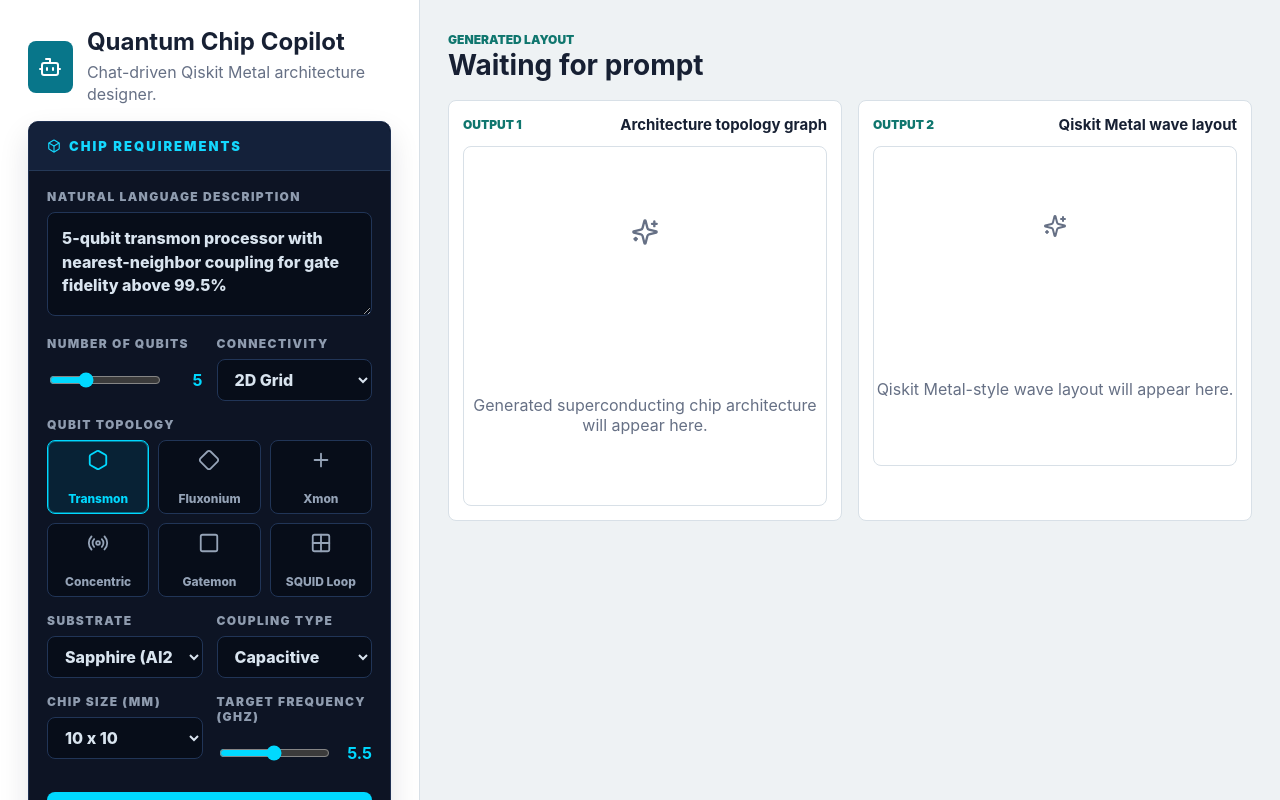
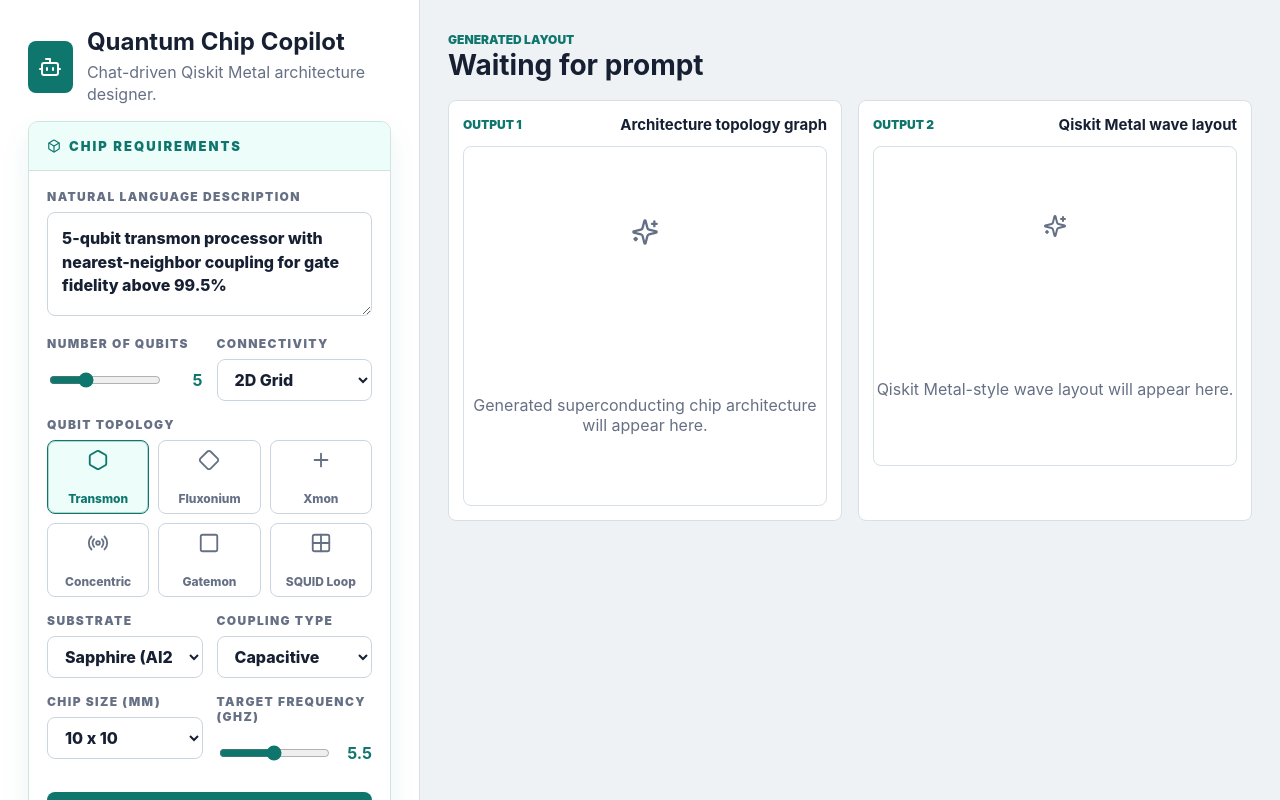
Before and after one commit to YaswanthAgraharapu/quantum-chip-ai, a React (Vite) app in the folder frontend/: page / in a window 1280 px wide. Built offline with nearby package versions, Linux system fonts and the light colour scheme.

Commit message:
Use minimal green theme and explicit Qiskit code

```diff
--- a/frontend/src/App.jsx
+++ b/frontend/src/App.jsx
@@ -134,6 +134,11 @@
   const topologyBonus = { mesh: 22, ring: 16, star: 10, linear: 6 }[topology];
   const scalability = Math.min(100, 50 + topologyBonus + qubits * 2);
   const efficiency = Math.max(30, Math.min(98, Math.round(scalability - complexity * 0.35 + 20)));
+  const qiskitQubitLines = Array.from(
+    { length: qubits },
+    (_, index) =>
+      `Q${index + 1} = TransmonPocket(design, "Q${index + 1}", options=dict(pos_x="${(index * 1.2).toFixed(1)}mm", pos_y="0mm"))`
+  ).join("\n");
 
   return {
     id: `${topology}-${qubits}`,
@@ -159,15 +164,9 @@
 # Qubits: ${qubits}
 # Shared resonator: ${hasSharedResonator}
 
-qubits = []
-for index in range(${qubits}):
-    qubits.append(
-        TransmonPocket(
-            design,
-            f"Q{index + 1}",
-            options=dict(pos_x=f"{index * 1.2}mm", pos_y="0mm")
-        )
-    )
+${qiskitQubitLines}
+
+qubits = [${Array.from({ length: qubits }, (_, index) => `Q${index + 1}`).join(", ")}]
 `,
   };
 }
--- a/frontend/src/styles.css
+++ b/frontend/src/styles.css
@@ -45,7 +45,7 @@
   display: grid;
   place-items: center;
   color: #ffffff;
-  background: #08768a;
+  background: #0f766e;
   border-radius: 8px;
 }
 
@@ -72,11 +72,11 @@
 
 .requirements-form {
   padding: 18px;
-  color: #d9e4ef;
-  background: #0d1424;
-  border: 1px solid #1f3152;
+  color: #172033;
+  background: #ffffff;
+  border: 1px solid #cfe5dc;
   border-radius: 10px;
-  box-shadow: 0 14px 30px rgba(16, 24, 40, 0.12);
+  box-shadow: 0 14px 30px rgba(15, 118, 110, 0.08);
 }
 
 .form-kicker {
@@ -85,9 +85,9 @@
   gap: 8px;
   margin: -18px -18px 18px;
   padding: 16px 18px;
-  color: #14d8ff;
-  background: #14213a;
-  border-bottom: 1px solid #253957;
+  color: #0f766e;
+  background: #edfdfa;
+  border-bottom: 1px solid #cfe5dc;
   border-radius: 10px 10px 0 0;
   font-size: 13px;
   font-weight: 900;
@@ -98,7 +98,7 @@
 .field-label {
   display: block;
   margin: 16px 0 8px;
-  color: #8f9caf;
+  color: #667085;
   font-size: 12px;
   font-weight: 900;
   letter-spacing: 1.4px;
@@ -108,9 +108,9 @@
 .dark-textarea,
 .dark-select {
   width: 100%;
-  color: #d9e4ef;
-  background: #070d19;
-  border: 1px solid #213557;
+  color: #172033;
+  background: #ffffff;
+  border: 1px solid #cbd5df;
   border-radius: 8px;
   outline: none;
 }
@@ -131,8 +131,8 @@
 
 .dark-textarea:focus,
 .dark-select:focus {
-  border-color: #00d9ff;
-  box-shadow: 0 0 0 3px rgba(0, 217, 255, 0.13);
+  border-color: #0f766e;
+  box-shadow: 0 0 0 3px rgba(15, 118, 110, 0.14);
 }
 
 .two-col {
@@ -150,13 +150,13 @@
 }
 
 .slider-row strong {
-  color: #00d9ff;
+  color: #0f766e;
   text-align: right;
 }
 
 input[type="range"] {
   width: 100%;
-  accent-color: #00d9ff;
+  accent-color: #0f766e;
 }
 
 .qubit-card-grid {
@@ -170,9 +170,9 @@
   display: grid;
   place-items: center;
   gap: 7px;
-  color: #95a3b7;
-  background: #070d19;
-  border: 1px solid #213557;
+  color: #667085;
+  background: #ffffff;
+  border: 1px solid #cbd5df;
   border-radius: 8px;
   cursor: pointer;
 }
@@ -183,10 +183,10 @@
 }
 
 .qubit-choice.active {
-  color: #00d9ff;
-  background: #082235;
-  border-color: #00d9ff;
-  box-shadow: inset 0 0 0 1px rgba(0, 217, 255, 0.45);
+  color: #0f766e;
+  background: #edfdfa;
+  border-color: #0f766e;
+  box-shadow: inset 0 0 0 1px rgba(15, 118, 110, 0.28);
 }
 
 .requirements-generate {
@@ -197,8 +197,8 @@
   justify-content: center;
   gap: 9px;
   margin-top: 18px;
-  color: #06121f;
-  background: #00d9ff;
+  color: #ffffff;
+  background: #0f766e;
   border: 0;
   border-radius: 8px;
   cursor: pointer;
```
Also changed, not shown: 1 other file (tests, documents, lock files or other folders).
